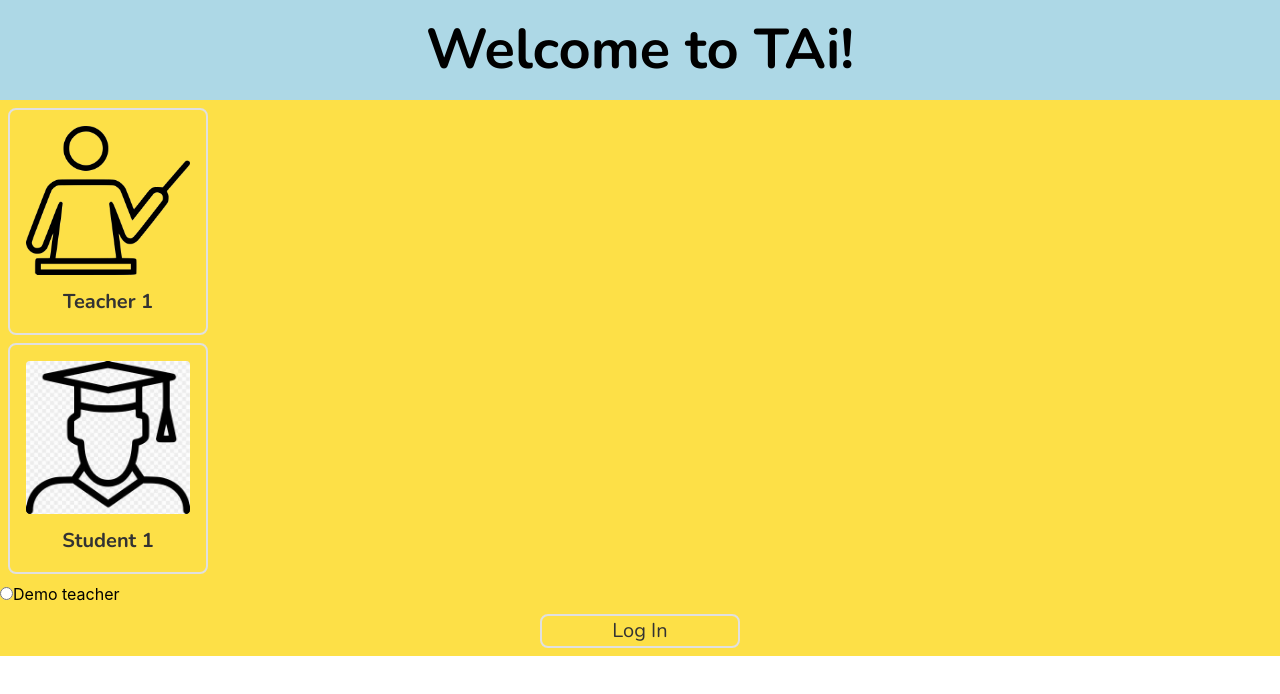
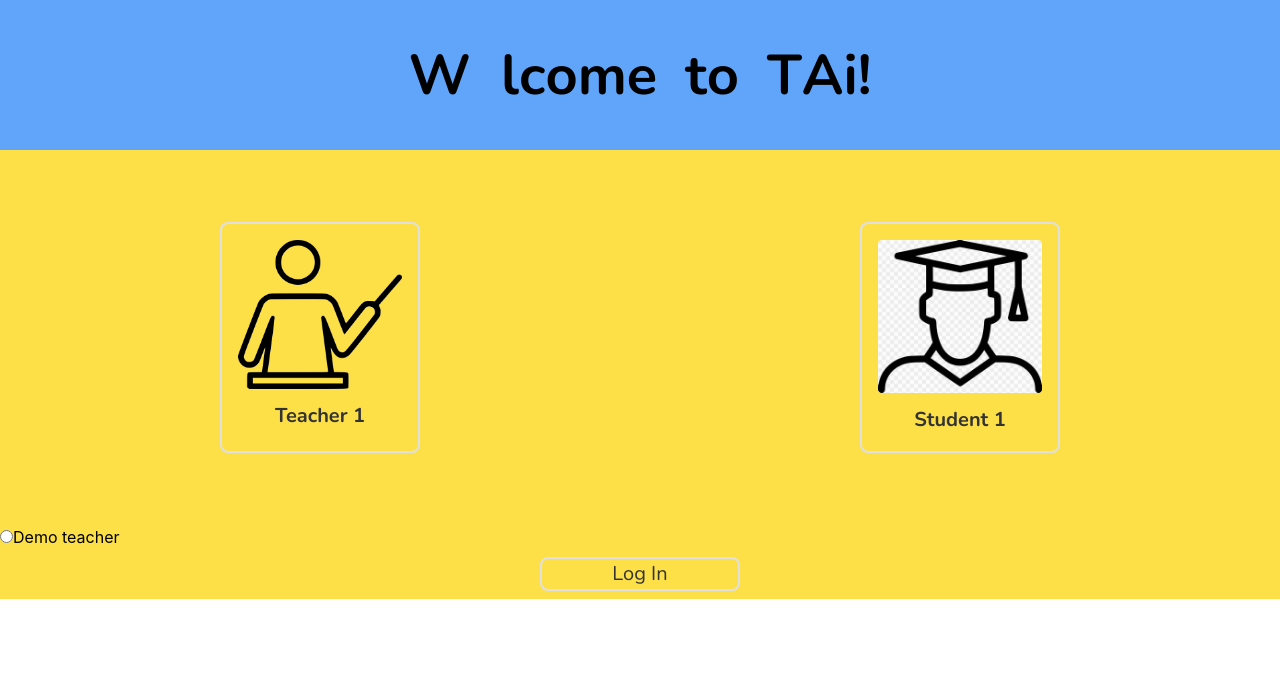
Before and after one commit to SwiftSeizure/tAI, a React (Create React App) app in the folder tai-frontend/: page / in a window 1280 px wide. Shown: the top 694 px of the page. Built offline with nearby package versions, Linux system fonts and the light colour scheme.

Commit message:
Refactoring Title Card, ensuring spacing and getting comftorable with tailwind

```diff
--- a/tai-frontend/src/components/TitleCard.js
+++ b/tai-frontend/src/components/TitleCard.js
@@ -1,7 +1,9 @@
 import React from "react";
 import { useNavigate } from "react-router-dom";
 import ArrowBackIcon from '@mui/icons-material/ArrowBack';
+import '../App.css';
 import headers from "../CSS/Headers.css"
+import TitleHeading from "./animations/TitleHeading";
 
 const TitleCard = ( { title  } ) => {
 
@@ -19,15 +21,18 @@ const TitleCard = ( { title  } ) => {
 
     return(
         <>
-        <div className="title-card-center">
+        <div className="grid grid-cols-2 items-center h-fit bg-blue-400 padding: 0.25rem ">
 
             {title === "" ?  (
-                <div className="title-only">
-                    <h1 className="title-card-h1"> Welcome to TAi! </h1>
+
+
+                <div className="col-span-2 text-center">
+                    <TitleHeading title={'Welcome to TAi!'} />
                 </div>
+
                 ) : (
                 <>
-                    <div className="back-button-container">
+                    <div className="row-span-1 conte">
                         <button
                             className="custom-button-title"
                             onClick={ (e) => goBackPage(e)}
@@ -35,7 +40,7 @@ const TitleCard = ( { title  } ) => {
                             <ArrowBackIcon />
                         </button>
                     </div>
-                    <div className="title-container">
+                    <div className="row-span-2">
                         <h1 className="title-card-h1"> {title} </h1>
                     </div>
                 </>
--- /dev/null
+++ b/tai-frontend/src/components/animations/TitleHeading.js
@@ -0,0 +1,46 @@
+import { useState, useEffect } from 'react';
+
+export default function TitleHeading( {title} ) {
+
+  const [visibleLetters, setVisibleLetters] = useState([]);
+  const headingText = title;
+
+
+  useEffect(() => {
+    let index = 0;
+    const interval = setInterval(() => {
+      if (index < headingText.length) {
+        setVisibleLetters(prev => [...prev, index]);
+        index++;
+      } else {
+        clearInterval(interval);
+      }
+    }, 100); // Time between each letter falling
+
+    return () => clearInterval(interval);
+  }, []);
+
+  return (
+
+    <h1 className="text-[3.5rem] font-extrabold font-nunito relative overflow-hidden py-8">
+        {headingText.split('').map((letter, index) => (
+          <span
+            key={index}
+            className={`inline-block transition-all duration-500  ${
+              visibleLetters.includes(index)
+                ? 'transform translate-y-0 opacity-100'
+                : 'transform -translate-y-16 opacity-0'
+            }`}
+            style={{
+              transitionDelay: `${index * 0.1}s`,
+              width: letter === ' ' ? '0.5em' : 'auto',
+              fontFamily: 'Nunito',
+            }}
+          >
+            {letter}
+          </span>
+        ))}
+      </h1>
+
+  );
+}
--- a/tai-frontend/src/pages/Universal/LoginPage.js
+++ b/tai-frontend/src/pages/Universal/LoginPage.js
@@ -52,12 +52,12 @@ const LoginPage = () => {
     return (
         <>
 
-        <div className="bg-yellow-300">
+        <div class="bg-yellow-300">
 
             <TitleCard title={""} />
 
 
-            <div className="bg-yellow-300">
+            <div className="spacing-login-radio-buttons">
                 <label className="radio-card-button">
                     <input
                         className="radio-card-button-input"
```
Also changed, not shown: tai-frontend/src/App.css (line endings or trailing spaces).
